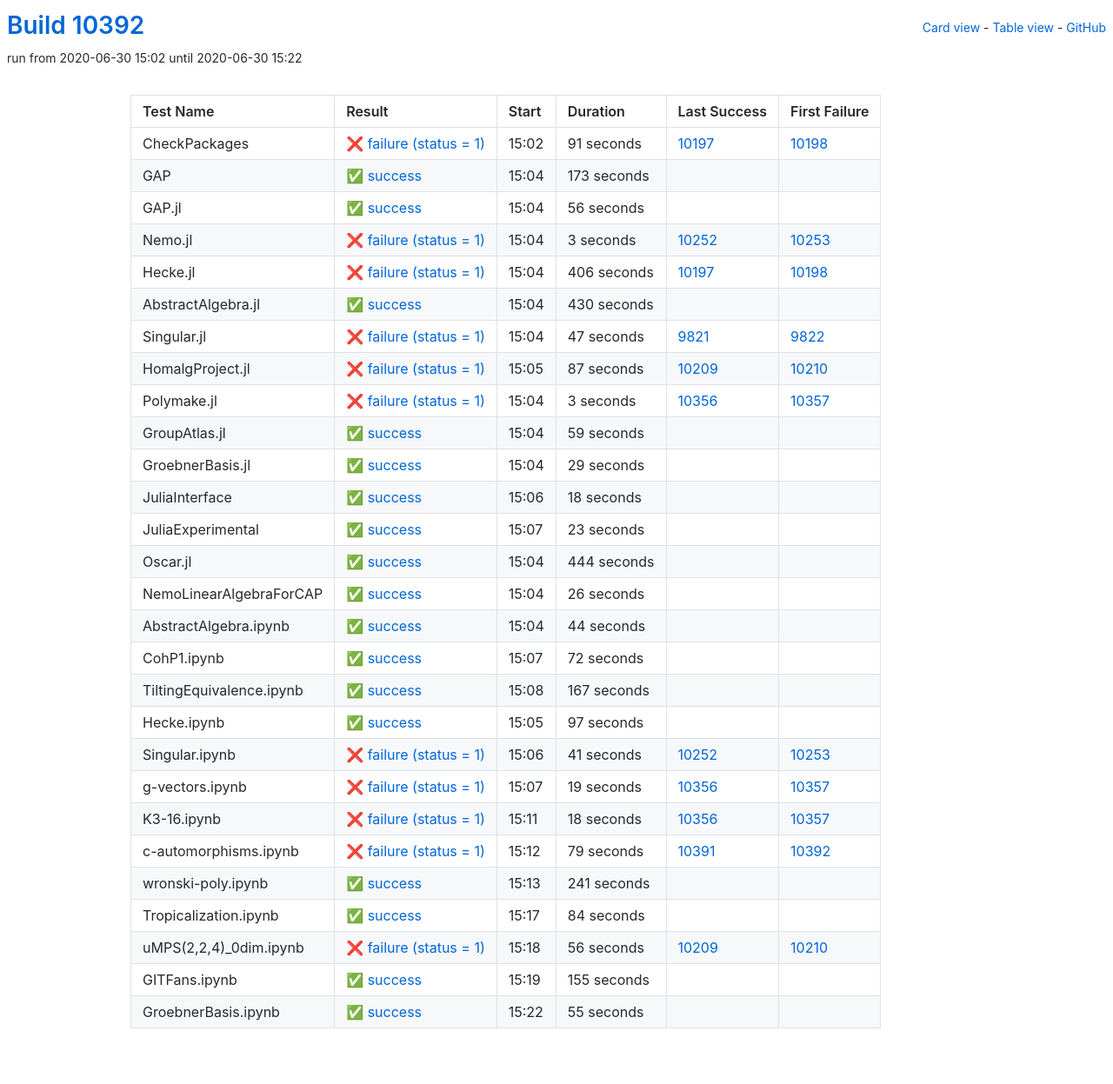
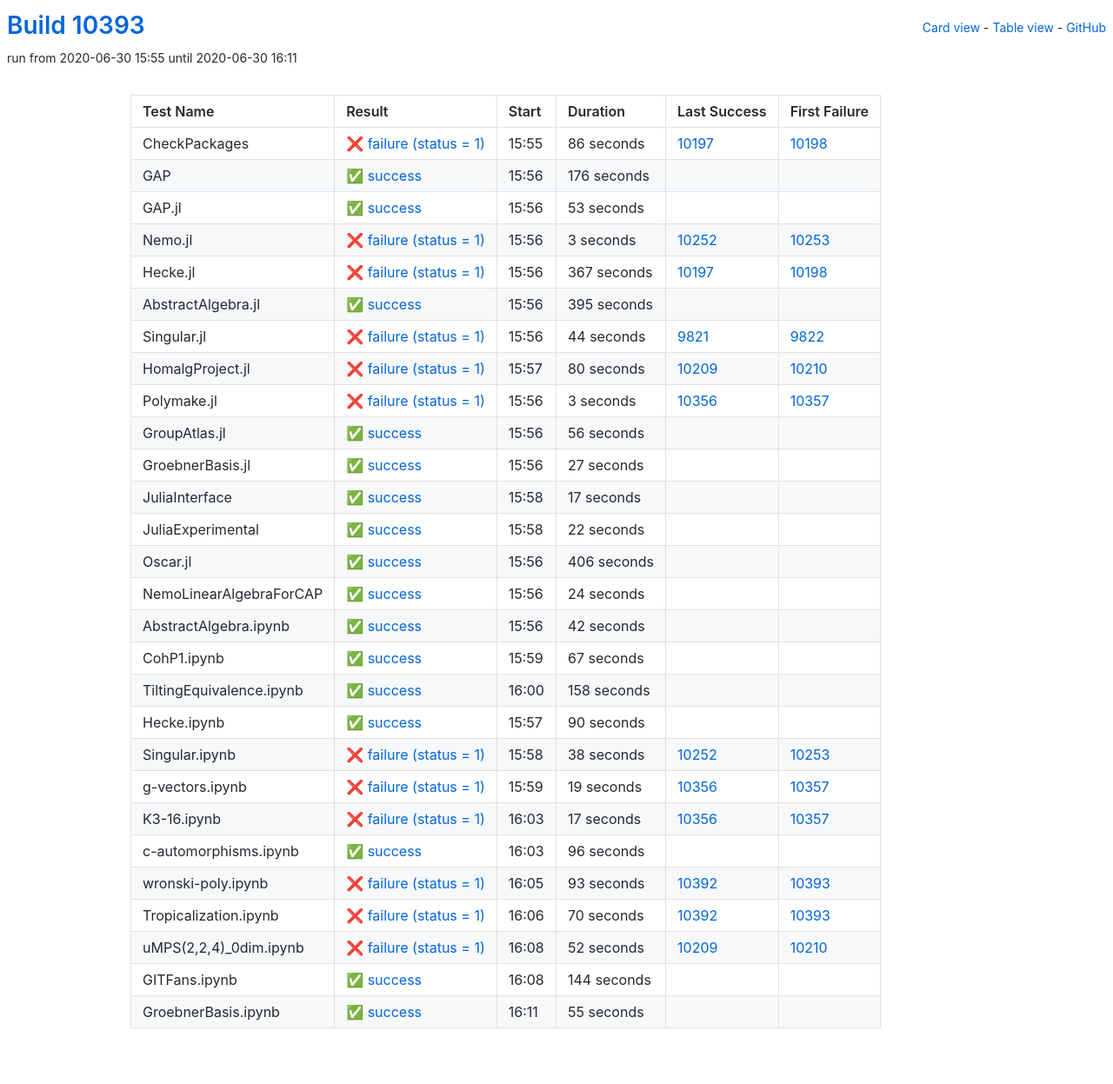
Before and after one commit to oscar-system/oscar-ci-status, a Jekyll site: the page built from table.html, in a window 1280 px wide. Shown: the whole page at 87% size. Built offline with Jekyll 4.4.1, drawn with Linux system fonts in a browser that asks for light colours.

Commit message:
Build #10393

```diff
--- a/_data/ci.yml
+++ b/_data/ci.yml
@@ -1,6 +1,6 @@
 ---
-build: 10392
-build_url: https://oscarci.mathematik.uni-kl.de/job/oscar/10392/
+build: 10393
+build_url: https://oscarci.mathematik.uni-kl.de/job/oscar/10393/
 job: oscar
 organization: oscar-system
 repo: oscar-ci-status
@@ -8,44 +8,44 @@ repourl: https://github.com/oscar-system/oscar-ci-status
 tests:
 - name: CheckPackages
   id: checkpackages
-  log: https://oscarci.mathematik.uni-kl.de/job/oscar/10392/artifact/logs/build-10392/CheckPackages.log
-  start: 2020-06-30 15:02
+  log: https://oscarci.mathematik.uni-kl.de/job/oscar/10393/artifact/logs/build-10393/CheckPackages.log
+  start: 2020-06-30 15:55
   success: false
   exitcode: 1
   status: failure
-  duration: 91
+  duration: 86
   last_success: 10197
   last_success_url: https://oscarci.mathematik.uni-kl.de/job/oscar/10197/
   first_failure: 10198
   first_failure_url: https://oscarci.mathematik.uni-kl.de/job/oscar/10198/
 - name: GAP
   id: gap
-  log: https://oscarci.mathematik.uni-kl.de/job/oscar/10392/artifact/logs/build-10392/GAP.log
-  start: 2020-06-30 15:04
+  log: https://oscarci.mathematik.uni-kl.de/job/oscar/10393/artifact/logs/build-10393/GAP.log
+  start: 2020-06-30 15:56
   success: true
   exitcode: 0
   status: success
-  duration: 173
+  duration: 176
   last_success: false
   last_success_url:
   first_failure: false
   first_failure_url:
 - name: GAP.jl
   id: gap-jl
-  log: https://oscarci.mathematik.uni-kl.de/job/oscar/10392/artifact/logs/build-10392/GAP.jl.log
-  start: 2020-06-30 15:04
+  log: https://oscarci.mathematik.uni-kl.de/job/oscar/10393/artifact/logs/build-10393/GAP.jl.log
+  start: 2020-06-30 15:56
   success: true
   exitcode: 0
   status: success
-  duration: 56
+  duration: 53
   last_success: false
   last_success_url:
   first_failure: false
   first_failure_url:
 - name: Nemo.jl
   id: nemo-jl
-  log: https://oscarci.mathematik.uni-kl.de/job/oscar/10392/artifact/logs/build-10392/Nemo.jl.log
-  start: 2020-06-30 15:04
+  log: https://oscarci.mathematik.uni-kl.de/job/oscar/10393/artifact/logs/build-10393/Nemo.jl.log
+  start: 2020-06-30 15:56
   success: false
   exitcode: 1
   status: failure
@@ -56,56 +56,56 @@ tests:
   first_failure_url: https://oscarci.mathematik.uni-kl.de/job/oscar/10253/
 - name: Hecke.jl
   id: hecke-jl
-  log: https://oscarci.mathematik.uni-kl.de/job/oscar/10392/artifact/logs/build-10392/Hecke.jl.log
-  start: 2020-06-30 15:04
+  log: https://oscarci.mathematik.uni-kl.de/job/oscar/10393/artifact/logs/build-10393/Hecke.jl.log
+  start: 2020-06-30 15:56
   success: false
   exitcode: 1
   status: failure
-  duration: 406
+  duration: 367
   last_success: 10197
   last_success_url: https://oscarci.mathematik.uni-kl.de/job/oscar/10197/
   first_failure: 10198
   first_failure_url: https://oscarci.mathematik.uni-kl.de/job/oscar/10198/
 - name: AbstractAlgebra.jl
   id: abstractalgebra-jl
-  log: https://oscarci.mathematik.uni-kl.de/job/oscar/10392/artifact/logs/build-10392/AbstractAlgebra.jl.log
-  start: 2020-06-30 15:04
+  log: https://oscarci.mathematik.uni-kl.de/job/oscar/10393/artifact/logs/build-10393/AbstractAlgebra.jl.log
+  start: 2020-06-30 15:56
   success: true
   exitcode: 0
   status: success
-  duration: 430
+  duration: 395
   last_success: false
   last_success_url:
   first_failure: false
   first_failure_url:
 - name: Singular.jl
   id: singular-jl
-  log: https://oscarci.mathematik.uni-kl.de/job/oscar/10392/artifact/logs/build-10392/Singular.jl.log
-  start: 2020-06-30 15:04
+  log: https://oscarci.mathematik.uni-kl.de/job/oscar/10393/artifact/logs/build-10393/Singular.jl.log
+  start: 2020-06-30 15:56
   success: false
   exitcode: 1
   status: failure
-  duration: 47
+  duration: 44
   last_success: 9821
   last_success_url: https://oscarci.mathematik.uni-kl.de/job/oscar/9821/
   first_failure: 9822
   first_failure_url: https://oscarci.mathematik.uni-kl.de/job/oscar/9822/
 - name: HomalgProject.jl
   id: homalgproject-jl
-  log: https://oscarci.mathematik.uni-kl.de/job/oscar/10392/artifact/logs/build-10392/HomalgProject.jl.log
-  start: 2020-06-30 15:05
+  log: https://oscarci.mathematik.uni-kl.de/job/oscar/10393/artifact/logs/build-10393/HomalgProject.jl.log
+  start: 2020-06-30 15:57
   success: false
   exitcode: 1
   status: failure
-  duration: 87
+  duration: 80
   last_success: 10209
   last_success_url: https://oscarci.mathematik.uni-kl.de/job/oscar/10209/
   first_failure: 10210
   first_failure_url: https://oscarci.mathematik.uni-kl.de/job/oscar/10210/
 - name: Polymake.jl
   id: polymake-jl
-  log: https://oscarci.mathematik.uni-kl.de/job/oscar/10392/artifact/logs/build-10392/Polymake.jl.log
-  start: 2020-06-30 15:04
+  log: https://oscarci.mathematik.uni-kl.de/job/oscar/10393/artifact/logs/build-10393/Polymake.jl.log
+  start: 2020-06-30 15:56
   success: false
   exitcode: 1
   status: failure
@@ -116,140 +116,140 @@ tests:
   first_failure_url: https://oscarci.mathematik.uni-kl.de/job/oscar/10357/
 - name: GroupAtlas.jl
   id: groupatlas-jl
-  log: https://oscarci.mathematik.uni-kl.de/job/oscar/10392/artifact/logs/build-10392/GroupAtlas.jl.log
-  start: 2020-06-30 15:04
+  log: https://oscarci.mathematik.uni-kl.de/job/oscar/10393/artifact/logs/build-10393/GroupAtlas.jl.log
+  start: 2020-06-30 15:56
   success: true
   exitcode: 0
   status: success
-  duration: 59
+  duration: 56
   last_success: false
   last_success_url:
   first_failure: false
   first_failure_url:
 - name: GroebnerBasis.jl
   id: groebnerbasis-jl
-  log: https://oscarci.mathematik.uni-kl.de/job/oscar/10392/artifact/logs/build-10392/GroebnerBasis.jl.log
-  start: 2020-06-30 15:04
+  log: https://oscarci.mathematik.uni-kl.de/job/oscar/10393/artifact/logs/build-10393/GroebnerBasis.jl.log
+  start: 2020-06-30 15:56
   success: true
   exitcode: 0
   status: success
-  duration: 29
+  duration: 27
   last_success: false
   last_success_url:
   first_failure: false
   first_failure_url:
 - name: JuliaInterface
   id: juliainterface
-  log: https://oscarci.mathematik.uni-kl.de/job/oscar/10392/artifact/logs/build-10392/JuliaInterface.log
-  start: 2020-06-30 15:06
+  log: https://oscarci.mathematik.uni-kl.de/job/oscar/10393/artifact/logs/build-10393/JuliaInterface.log
+  start: 2020-06-30 15:58
   success: true
   exitcode: 0
   status: success
-  duration: 18
+  duration: 17
   last_success: false
   last_success_url:
   first_failure: false
   first_failure_url:
 - name: JuliaExperimental
   id: juliaexperimental
-  log: https://oscarci.mathematik.uni-kl.de/job/oscar/10392/artifact/logs/build-10392/JuliaExperimental.log
-  start: 2020-06-30 15:07
+  log: https://oscarci.mathematik.uni-kl.de/job/oscar/10393/artifact/logs/build-10393/JuliaExperimental.log
+  start: 2020-06-30 15:58
   success: true
   exitcode: 0
   status: success
-  duration: 23
+  duration: 22
   last_success: false
   last_success_url:
   first_failure: false
   first_failure_url:
 - name: Oscar.jl
   id: oscar-jl
-  log: https://oscarci.mathematik.uni-kl.de/job/oscar/10392/artifact/logs/build-10392/Oscar.jl.log
-  start: 2020-06-30 15:04
+  log: https://oscarci.mathematik.uni-kl.de/job/oscar/10393/artifact/logs/build-10393/Oscar.jl.log
+  start: 2020-06-30 15:56
   success: true
   exitcode: 0
   status: success
-  duration: 444
+  duration: 406
   last_success: false
   last_success_url:
   first_failure: false
   first_failure_url:
 - name: NemoLinearAlgebraForCAP
   id: nemolinearalgebraforcap
-  log: https://oscarci.mathematik.uni-kl.de/job/oscar/10392/artifact/logs/build-10392/NemoLinearAlgebraForCAP.log
-  start: 2020-06-30 15:04
+  log: https://oscarci.mathematik.uni-kl.de/job/oscar/10393/artifact/logs/build-10393/NemoLinearAlgebraForCAP.log
+  start: 2020-06-30 15:56
   success: true
   exitcode: 0
   status: success
-  duration: 26
+  duration: 24
   last_success: false
   last_success_url:
   first_failure: false
   first_failure_url:
 - name: AbstractAlgebra.ipynb
   id: abstractalgebra-ipynb
-  log: https://oscarci.mathematik.uni-kl.de/job/oscar/10392/artifact/logs/build-10392/AbstractAlgebra.ipynb.log
-  start: 2020-06-30 15:04
+  log: https://oscarci.mathematik.uni-kl.de/job/oscar/10393/artifact/logs/build-10393/AbstractAlgebra.ipynb.log
+  start: 2020-06-30 15:56
   success: true
   exitcode: 0
   status: success
-  duration: 44
+  duration: 42
   last_success: false
   last_success_url:
   first_failure: false
   first_failure_url:
 - name: CohP1.ipynb
   id: cohp1-ipynb
-  log: https://oscarci.mathematik.uni-kl.de/job/oscar/10392/artifact/logs/build-10392/CohP1.ipynb.log
-  start: 2020-06-30 15:07
+  log: https://oscarci.mathematik.uni-kl.de/job/oscar/10393/artifact/logs/build-10393/CohP1.ipynb.log
+  start: 2020-06-30 15:59
   success: true
   exitcode: 0
   status: success
-  duration: 72
+  duration: 67
   last_success: false
   last_success_url:
   first_failure: false
   first_failure_url:
 - name: TiltingEquivalence.ipynb
   id: tiltingequivalence-ipynb
-  log: https://oscarci.mathematik.uni-kl.de/job/oscar/10392/artifact/logs/build-10392/TiltingEquivalence.ipynb.log
-  start: 2020-06-30 15:08
+  log: https://oscarci.mathematik.uni-kl.de/job/oscar/10393/artifact/logs/build-10393/TiltingEquivalence.ipynb.log
+  start: 2020-06-30 16:00
   success: true
   exitcode: 0
   status: success
-  duration: 167
+  duration: 158
   last_success: false
   last_success_url:
   first_failure: false
   first_failure_url:
 - name: Hecke.ipynb
   id: hecke-ipynb
-  log: https://oscarci.mathematik.uni-kl.de/job/oscar/10392/artifact/logs/build-10392/Hecke.ipynb.log
-  start: 2020-06-30 15:05
+  log: https://oscarci.mathematik.uni-kl.de/job/oscar/10393/artifact/logs/build-10393/Hecke.ipynb.log
+  start: 2020-06-30 15:57
   success: true
   exitcode: 0
   status: success
-  duration: 97
+  duration: 90
   last_success: false
   last_success_url:
   first_failure: false
   first_failure_url:
 - name: Singular.ipynb
   id: singular-ipynb
-  log: https://oscarci.mathematik.uni-kl.de/job/oscar/10392/artifact/logs/build-10392/Singular.ipynb.log
-  start: 2020-06-30 15:06
+  log: https://oscarci.mathematik.uni-kl.de/job/oscar/10393/artifact/logs/build-10393/Singular.ipynb.log
+  start: 2020-06-30 15:58
   success: false
   exitcode: 1
   status: failure
-  duration: 41
+  duration: 38
   last_success: 10252
   last_success_url: https://oscarci.mathematik.uni-kl.de/job/oscar/10252/
   first_failure: 10253
   first_failure_url: https://oscarci.mathematik.uni-kl.de/job/oscar/10253/
 - name: g-vectors.ipynb
   id: g-vectors-ipynb
-  log: https://oscarci.mathematik.uni-kl.de/job/oscar/10392/artifact/logs/build-10392/g-vectors.ipynb.log
-  start: 2020-06-30 15:07
+  log: https://oscarci.mathematik.uni-kl.de/job/oscar/10393/artifact/logs/build-10393/g-vectors.ipynb.log
+  start: 2020-06-30 15:59
   success: false
   exitcode: 1
   status: failure
@@ -260,80 +260,80 @@ tests:
   first_failure_url: https://oscarci.mathematik.uni-kl.de/job/oscar/10357/
 - name: K3-16.ipynb
   id: k3-16-ipynb
-  log: https://oscarci.mathematik.uni-kl.de/job/oscar/10392/artifact/logs/build-10392/K3-16.ipynb.log
-  start: 2020-06-30 15:11
+  log: https://oscarci.mathematik.uni-kl.de/job/oscar/10393/artifact/logs/build-10393/K3-16.ipynb.log
+  start: 2020-06-30 16:03
   success: false
   exitcode: 1
   status: failure
-  duration: 18
+  duration: 17
   last_success: 10356
   last_success_url: https://oscarci.mathematik.uni-kl.de/job/oscar/10356/
   first_failure: 10357
   first_failure_url: https://oscarci.mathematik.uni-kl.de/job/oscar/10357/
 - name: c-automorphisms.ipynb
   id: c-automorphisms-ipynb
-  log: https://oscarci.mathematik.uni-kl.de/job/oscar/10392/artifact/logs/build-10392/c-automorphisms.ipynb.log
-  start: 2020-06-30 15:12
-  success: false
-  exitcode: 1
-  status: failure
-  duration: 79
-  last_success: 10391
-  last_success_url: https://oscarci.mathematik.uni-kl.de/job/oscar/10391/
-  first_failure: 10392
-  first_failure_url: https://oscarci.mathematik.uni-kl.de/job/oscar/10392/
-- name: wronski-poly.ipynb
-  id: wronski-poly-ipynb
-  log: https://oscarci.mathematik.uni-kl.de/job/oscar/10392/artifact/logs/build-10392/wronski-poly.ipynb.log
-  start: 2020-06-30 15:13
+  log: https://oscarci.mathematik.uni-kl.de/job/oscar/10393/artifact/logs/build-10393/c-automorphisms.ipynb.log
+  start: 2020-06-30 16:03
   success: true
   exitcode: 0
   status: success
-  duration: 241
+  duration: 96
   last_success: false
   last_success_url:
   first_failure: false
   first_failure_url:
-- name: Tropicalization.ipynb
-  id: tropicalization-ipynb
-  log: https://oscarci.mathematik.uni-kl.de/job/oscar/10392/artifact/logs/build-10392/Tropicalization.ipynb.log
-  start: 2020-06-30 15:17
-  success: true
-  exitcode: 0
-  status: success
-  duration: 84
-  last_success: false
-  last_success_url:
-  first_failure: false
-  first_failure_url:
-- name: uMPS(2,2,4)_0dim.ipynb
-  id: umps-2-2-4-0dim-ipynb
-  log: https://oscarci.mathematik.uni-kl.de/job/oscar/10392/artifact/logs/build-10392/uMPS-2-2-4-_0dim.ipynb.log
-  start: 2020-06-30 15:18
+- name: wronski-poly.ipynb
+  id: wronski-poly-ipynb
+  log: https://oscarci.mathematik.uni-kl.de/job/oscar/10393/artifact/logs/build-10393/wronski-poly.ipynb.log
+  start: 2020-06-30 16:05
   success: false
   exitcode: 1
   status: failure
-  duration: 56
+  duration: 93
+  last_success: 10392
+  last_success_url: https://oscarci.mathematik.uni-kl.de/job/oscar/10392/
+  first_failure: 10393
+  first_failure_url: https://oscarci.mathematik.uni-kl.de/job/oscar/10393/
+- name: Tropicalization.ipynb
+  id: tropicalization-ipynb
+  log: https://oscarci.mathematik.uni-kl.de/job/oscar/10393/artifact/logs/build-10393/Tropicalization.ipynb.log
+  start: 2020-06-30 16:06
+  success: false
+  exitcode: 1
+  status: failure
+  duration: 70
+  last_success: 10392
+  last_success_url: https://oscarci.mathematik.uni-kl.de/job/oscar/10392/
+  first_failure: 10393
+  first_failure_url: https://oscarci.mathematik.uni-kl.de/job/oscar/10393/
+- name: uMPS(2,2,4)_0dim.ipynb
+  id: umps-2-2-4-0dim-ipynb
+  log: https://oscarci.mathematik.uni-kl.de/job/oscar/10393/artifact/logs/build-10393/uMPS-2-2-4-_0dim.ipynb.log
+  start: 2020-06-30 16:08
+  success: false
+  exitcode: 1
+  status: failure
+  duration: 52
   last_success: 10209
   last_success_url: https://oscarci.mathematik.uni-kl.de/job/oscar/10209/
   first_failure: 10210
   first_failure_url: https://oscarci.mathematik.uni-kl.de/job/oscar/10210/
 - name: GITFans.ipynb
   id: gitfans-ipynb
-  log: https://oscarci.mathematik.uni-kl.de/job/oscar/10392/artifact/logs/build-10392/GITFans.ipynb.log
-  start: 2020-06-30 15:19
+  log: https://oscarci.mathematik.uni-kl.de/job/oscar/10393/artifact/logs/build-10393/GITFans.ipynb.log
+  start: 2020-06-30 16:08
   success: true
   exitcode: 0
   status: success
-  duration: 155
+  duration: 144
   last_success: false
   last_success_url:
   first_failure: false
   first_failure_url:
 - name: GroebnerBasis.ipynb
   id: groebnerbasis-ipynb
-  log: https://oscarci.mathematik.uni-kl.de/job/oscar/10392/artifact/logs/build-10392/GroebnerBasis.ipynb.log
-  start: 2020-06-30 15:22
+  log: https://oscarci.mathematik.uni-kl.de/job/oscar/10393/artifact/logs/build-10393/GroebnerBasis.ipynb.log
+  start: 2020-06-30 16:11
   success: true
   exitcode: 0
   status: success
```
Also changed, not shown: README.md.
